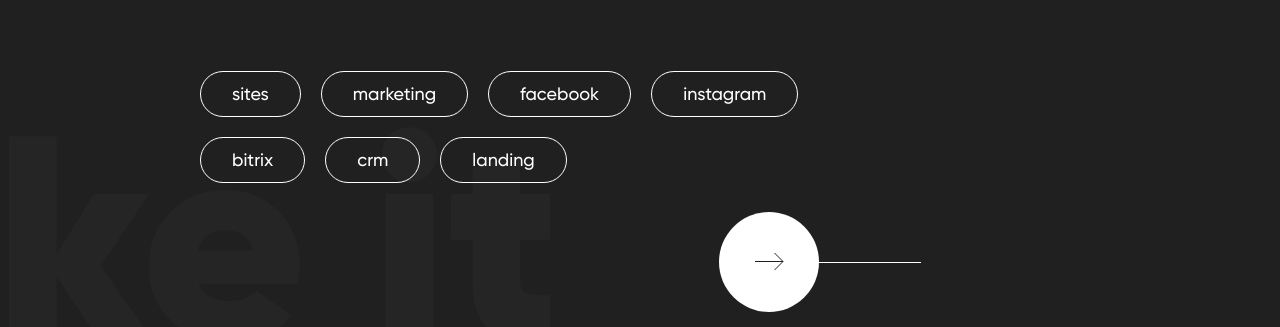
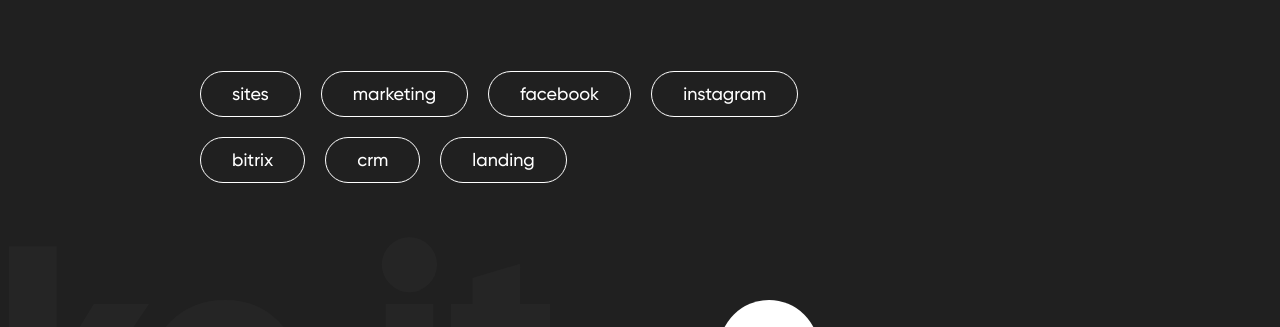
Before and after one commit to utavegu/make-it, a website: page source/index.html in a window 1280 px wide. Shown: the part 473-800 px from the top of the page. Drawn offline with Linux system fonts and the light colour scheme; files whose address does not match are found by name.

Commit message:
Поправил пиксель-перфект для мобильной версии

```diff
--- a/source/less/blocks/header/questionnaire.less
+++ b/source/less/blocks/header/questionnaire.less
@@ -1,6 +1,6 @@
 .main-header__open-questionnaire-button {
   position: absolute;
-  top: 75%;
+  top: 68%;
   right: 5%;
   z-index: 11;
 }
--- a/source/less/blocks/header/solutions.less
+++ b/source/less/blocks/header/solutions.less
@@ -19,6 +19,7 @@
   row-gap: 20px;
   margin-bottom: 20px;
   z-index: 1;
+  padding-bottom: 110px;
 }
 
 .main-header__solutions-list::after {
@@ -26,8 +27,8 @@
   width: 200px;
   height: 1px;
   background-image: url(../../../img/rail.svg);
-  bottom: -70px;
-  right: 0;
+  bottom: 30px;
+  left: -20px;
 }
 
 .main-header__solution-item:hover {
```
Also changed, not shown: source/css/style.css.
